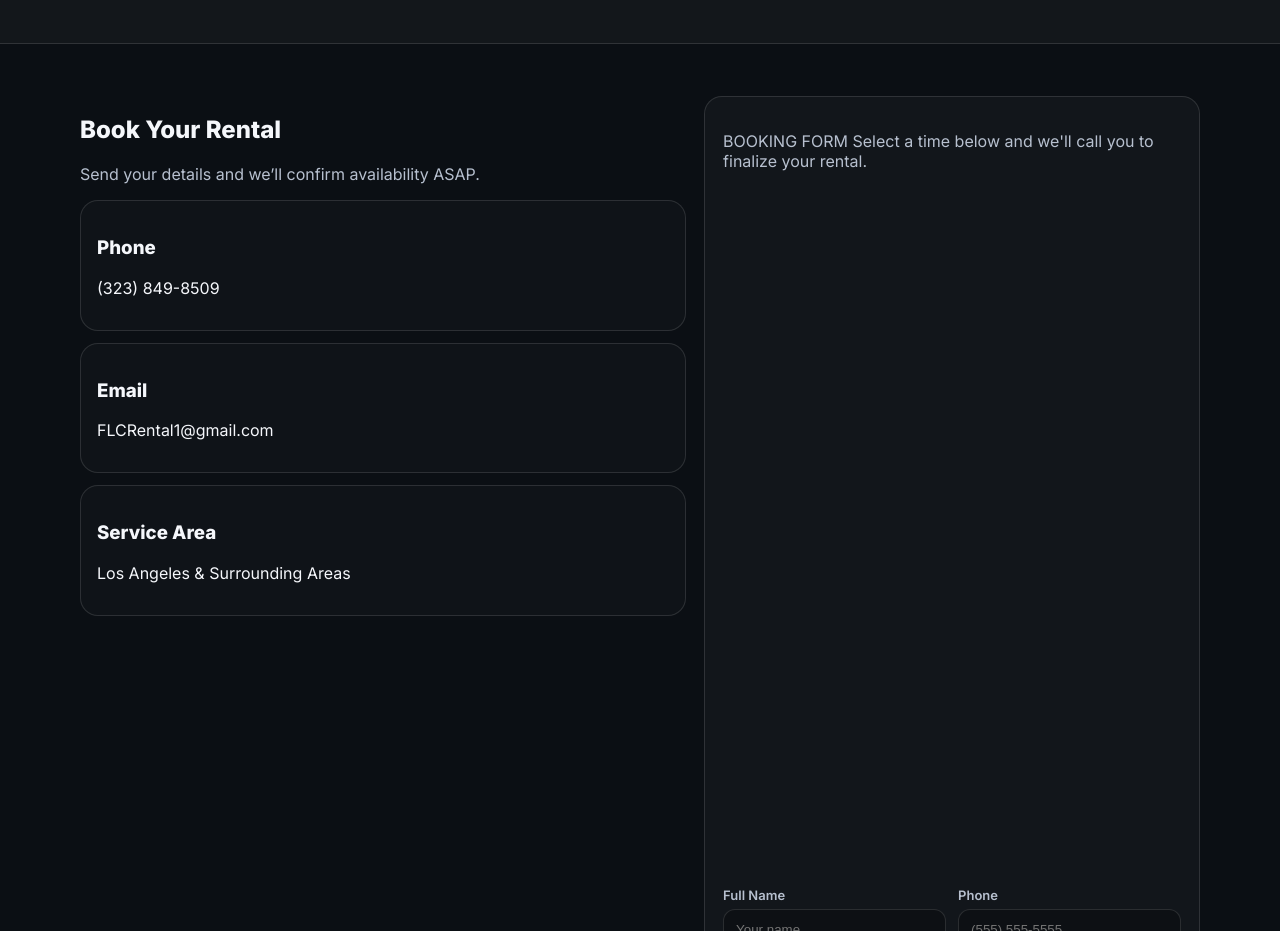
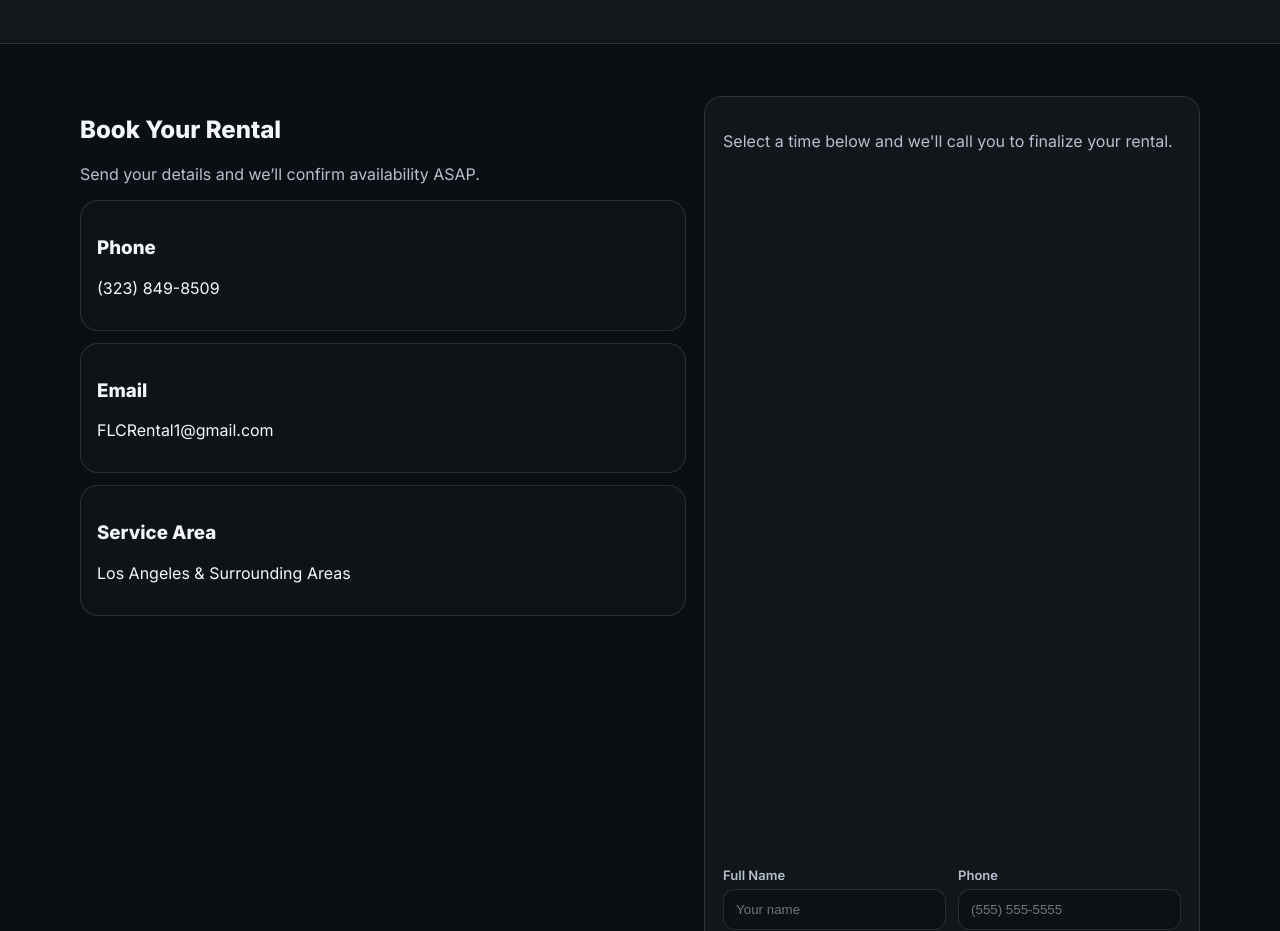
Before and after one commit to WEnt2025/fast-lane-car-rental, a plain HTML site: page index.html in a window 1280 px wide. Shown: the part 2280-3211 px from the top of the page. Drawn offline with Linux system fonts and the light colour scheme; a script that the page names is missing.

Commit message:
index.html

```diff
--- a/index.html
+++ b/index.html
@@ -261,7 +261,6 @@
 
         <div class="form-wrap">
           <p class="muted">
-            BOOKING FORM
             Select a time below and we'll call you to finalize your rental. </P>
           <!-- Calendly inline widget begin -->
 <div class="calendly-inline-widget" data-url="https://calendly.com/thewenterprisesllc" style="min-width:320px;height:700px;"></div>
```
